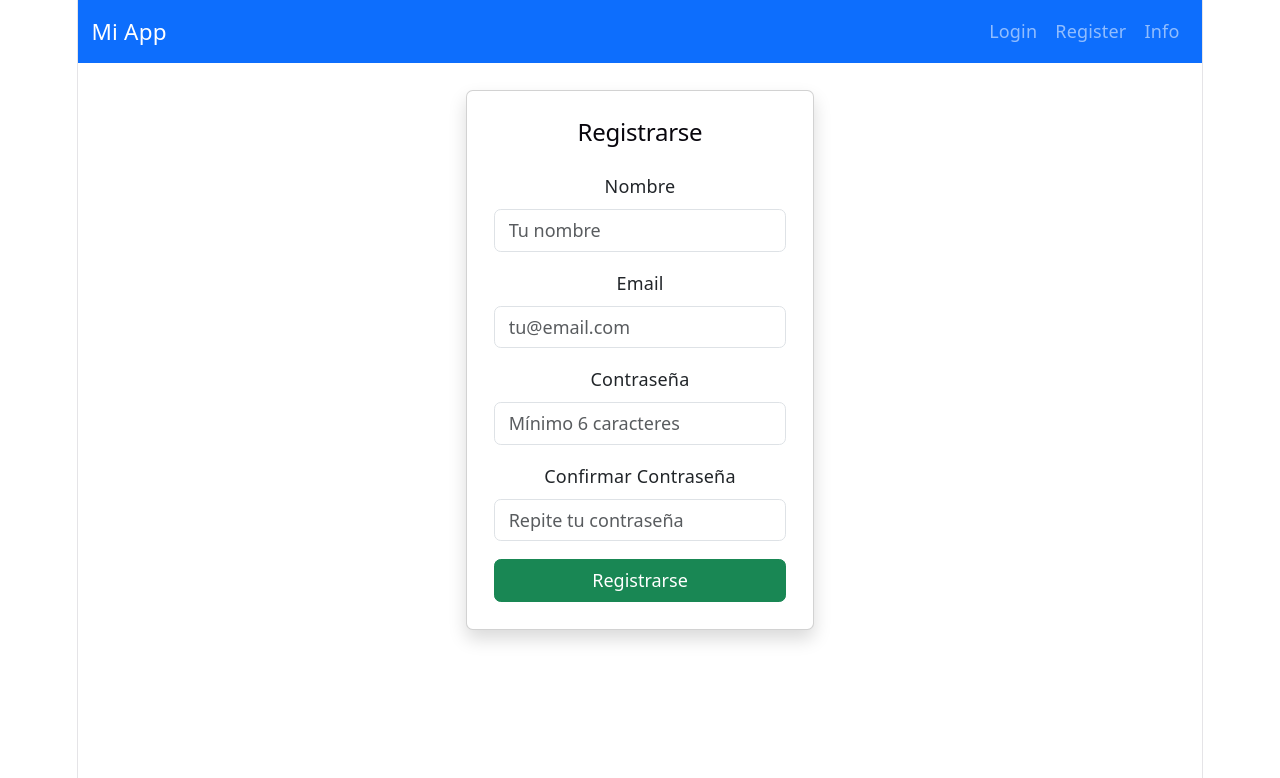
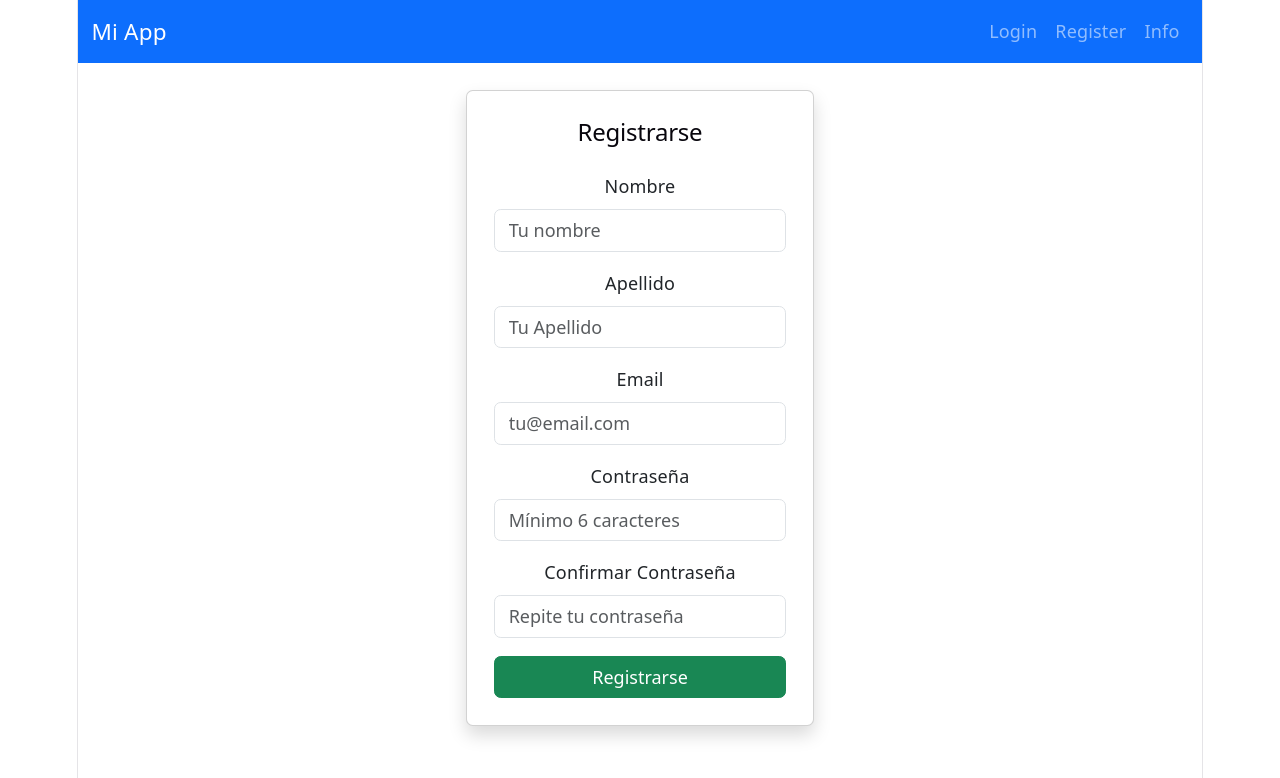
Before and after one commit to jesusobispo2005-cmd/axios, a React (Vite) app: page /register in a window 1280 px wide. Shown: the top 778 px of the page. Built offline with nearby package versions, Linux system fonts and the light colour scheme.

Commit message:
uso del formulario

```diff
--- a/package.json
+++ b/package.json
@@ -13,6 +13,7 @@
     "bootstrap": "^5.3.8",
     "react": "^19.2.5",
     "react-dom": "^19.2.5",
+    "react-hook-form": "^7.74.0",
     "react-router-dom": "^7.14.2"
   },
   "devDependencies": {
--- a/src/components/RegisterForm.tsx
+++ b/src/components/RegisterForm.tsx
@@ -1,14 +1,24 @@
+import { useForm } from "react-hook-form";
 /**
  * Formulario de Registro
  * Campos: nombre, email, password, confirmar password
  * Botón: Registrarse
  */
 export function RegisterForm() {
+  const {
+    register,
+    handleSubmit,
+    formState: { errors },
+  } = useForm();
+
+  const onSubmit=(data:any)=>{
+    console.log(data)
+  }
   return (
     <div className="card shadow">
       <div className="card-body p-4">
         <h2 className="text-center mb-4">Registrarse</h2>
-
+        <form onSubmit={handleSubmit(onSubmit)}>
           {/* Campo Nombre */}
           <div className="mb-3">
             <label htmlFor="name" className="form-label">
@@ -17,11 +27,24 @@ export function RegisterForm() {
             <input
               type="text"
               className="form-control"
+              {...register('nombre')}
               id="name"
               placeholder="Tu nombre"
             />
           </div>
-
+          {/* Campo Apellido */}
+          <div className="mb-3">
+            <label htmlFor="name" className="form-label">
+              Apellido
+            </label>
+            <input
+              type="text"
+              className="form-control"
+              {...register('apellido')}
+              id="name"
+              placeholder="Tu Apellido"
+            />
+          </div>
           {/* Campo Email */}
           <div className="mb-3">
             <label htmlFor="email" className="form-label">
@@ -30,6 +53,7 @@ export function RegisterForm() {
             <input
               type="email"
               className="form-control"
+              {...register('email')}
               id="email"
               placeholder="tu@email.com"
             />
@@ -65,6 +89,7 @@ export function RegisterForm() {
           <button type="submit" className="btn btn-success w-100">
             Registrarse
           </button>
+        </form>
       </div>
     </div>
   );
```
Also changed, not shown: 1 other file (tests, documents, lock files or other folders). Lines whose indentation alone changed are shown as unchanged.
